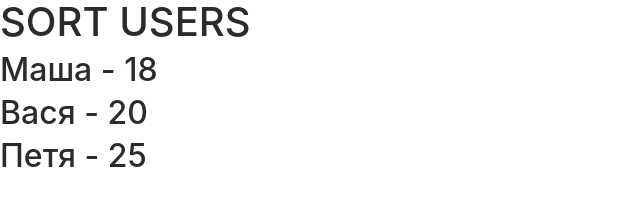
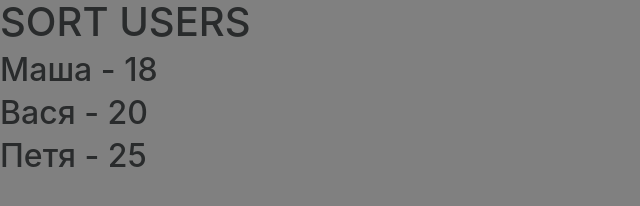
Before and after one commit to muchfastermaster/mfproject, a website: page src/index.html in a window 1280 px wide. Shown: the whole page, without its empty margins (0-640 px from the left). Drawn offline with nearby package versions, Linux system fonts and the light colour scheme; files that its build step writes are made by us from their sources.

Commit message:
change background for body

```diff
--- a/src/scss/styles.scss
+++ b/src/scss/styles.scss
@@ -1,4 +1,4 @@
 @import "bootstrap/scss/_bootstrap";
 body {
-    background: white !important;
+    background: grey !important;
 }
```
